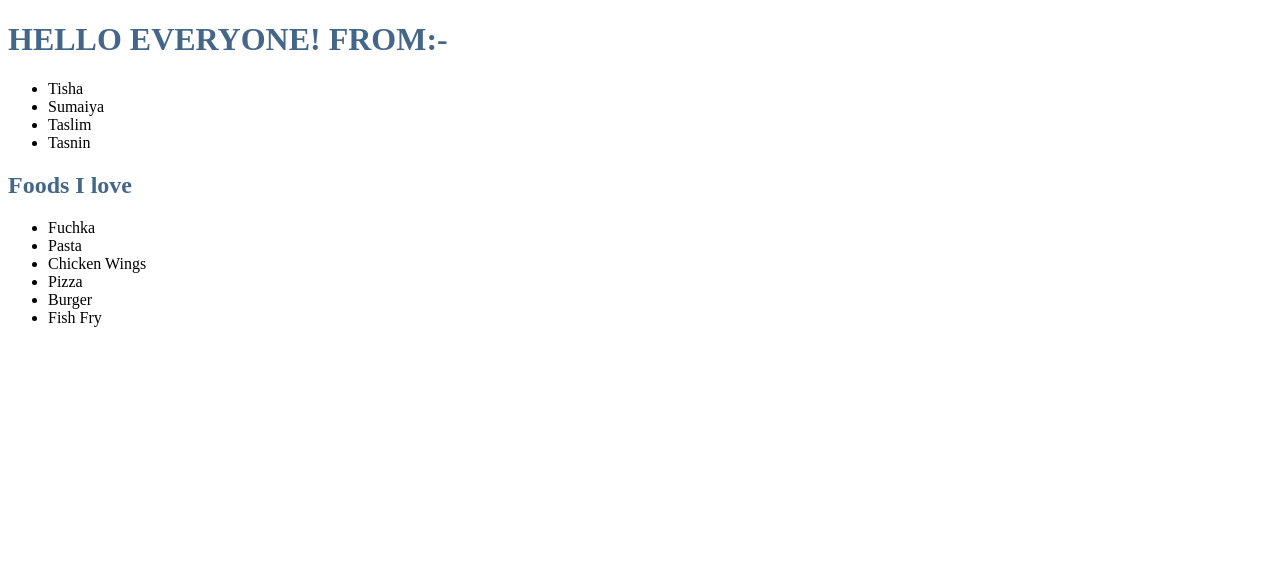
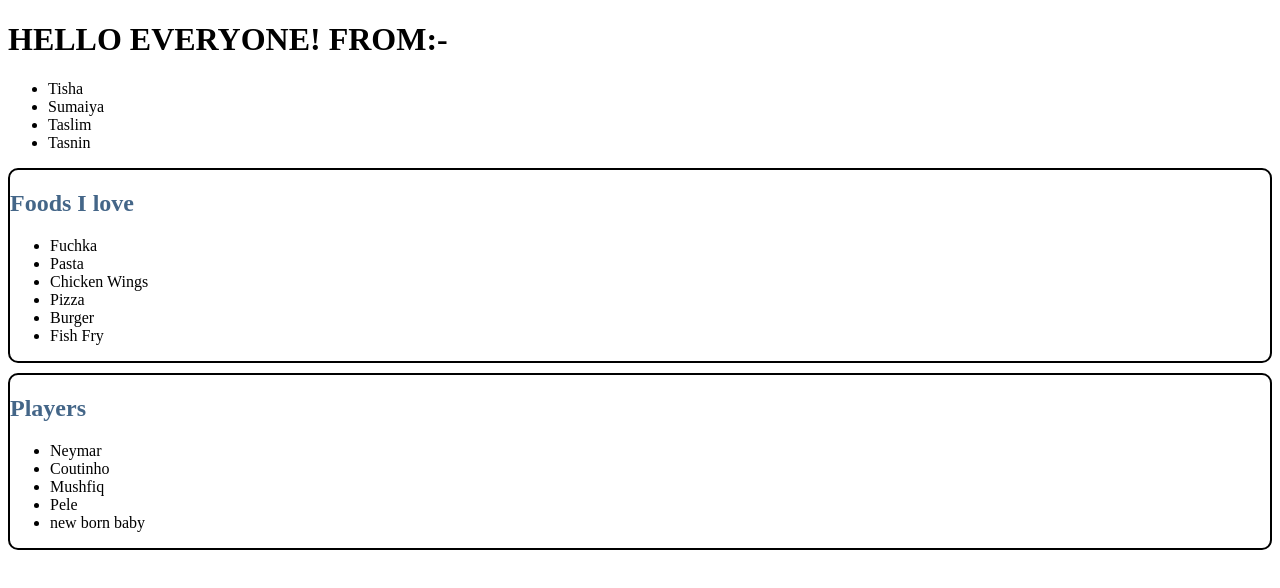
Before and after one commit to Tisha-16/practice-javascript, a plain HTML site: page dom.html in a window 1280 px wide. Drawn offline with Linux system fonts and the light colour scheme.

Commit message:
create element and change style in every element

```diff
--- a/dom.html
+++ b/dom.html
@@ -30,6 +30,15 @@
           <li>Fish Fry</li>
         </ul>
       </section>
+      <section id="players-container">
+        <h1>Players</h1>
+        <ul id="player-list">
+          <li>Neymar</li>
+          <li>Coutinho</li>
+          <li>Mushfiq</li>
+          <li>Pele</li>
+        </ul>
+      </section>
     </main>
     <script src="./tourofdom.js"></script>
   </body>
--- a/tourofdom.js
+++ b/tourofdom.js
@@ -13,3 +13,30 @@ console.log(title);
 const head = document.getElementById("heading");
 console.log(head);
 head.innerText = "HELLO EVERYONE! FROM:-";
+// kono likhar color,bg color,margin,padding,alignments,border related etc change korte chaile
+head.style.color = "black";
+//collection of the classlist
+head.classList.add("bold");
+//mouse hover korle likha uthbe
+head.setAttribute("heading", "title or tooltip by js ");
+
+//all section e style korte chaile
+const sections = document.querySelectorAll("section");
+for (const section of sections) {
+  console.log(section);
+  section.style.border = "2px solid black";
+  section.style.marginBottom = "10px";
+  section.style.borderRadius = "10px";
+}
+
+// //parentnode er vitore chilnode dekhte chaile
+// document.getElementById("players-container").childNodes;
+
+// //kono element create korte chaile
+// document.createElement("p");
+
+const newchild = document.createElement("li");
+newchild.innerText = "new born baby";
+console.log(newchild);
+const playersList = document.getElementById("player-list");
+playersList.appendChild(newchild);
```
